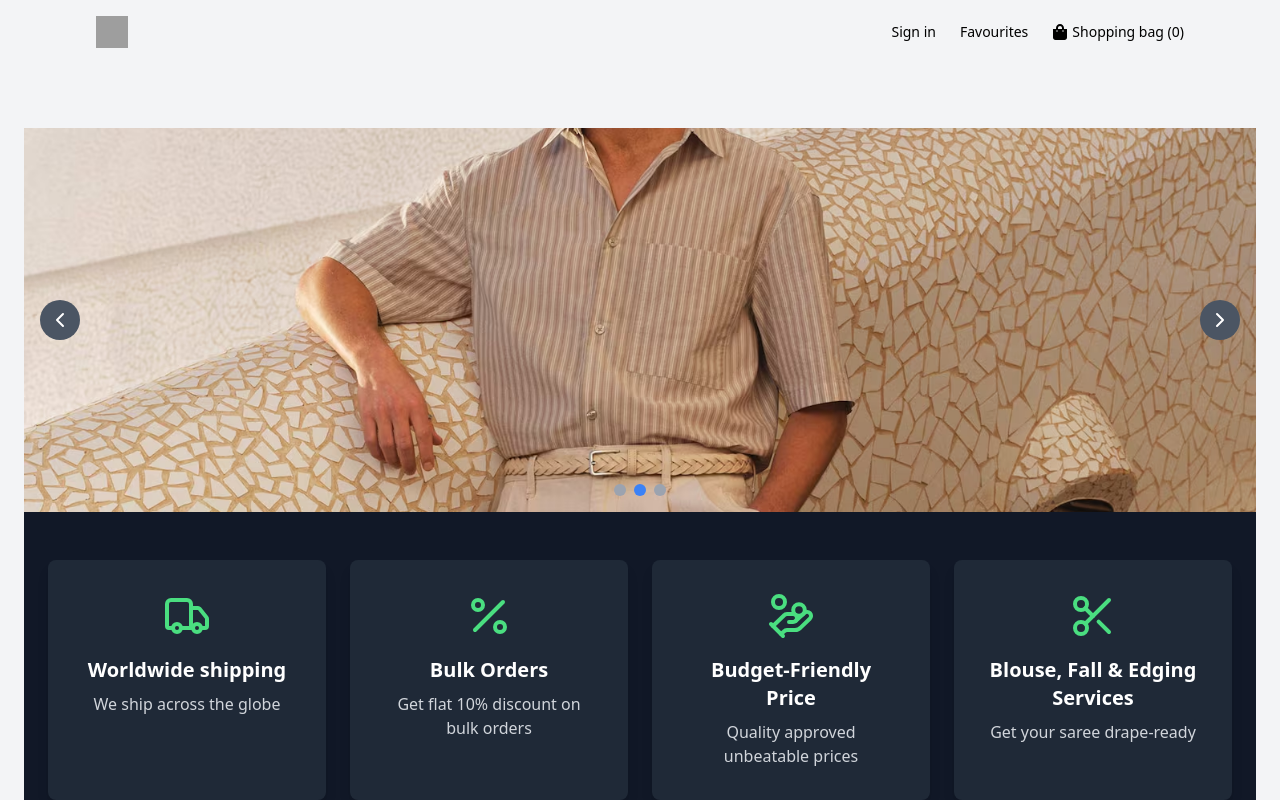
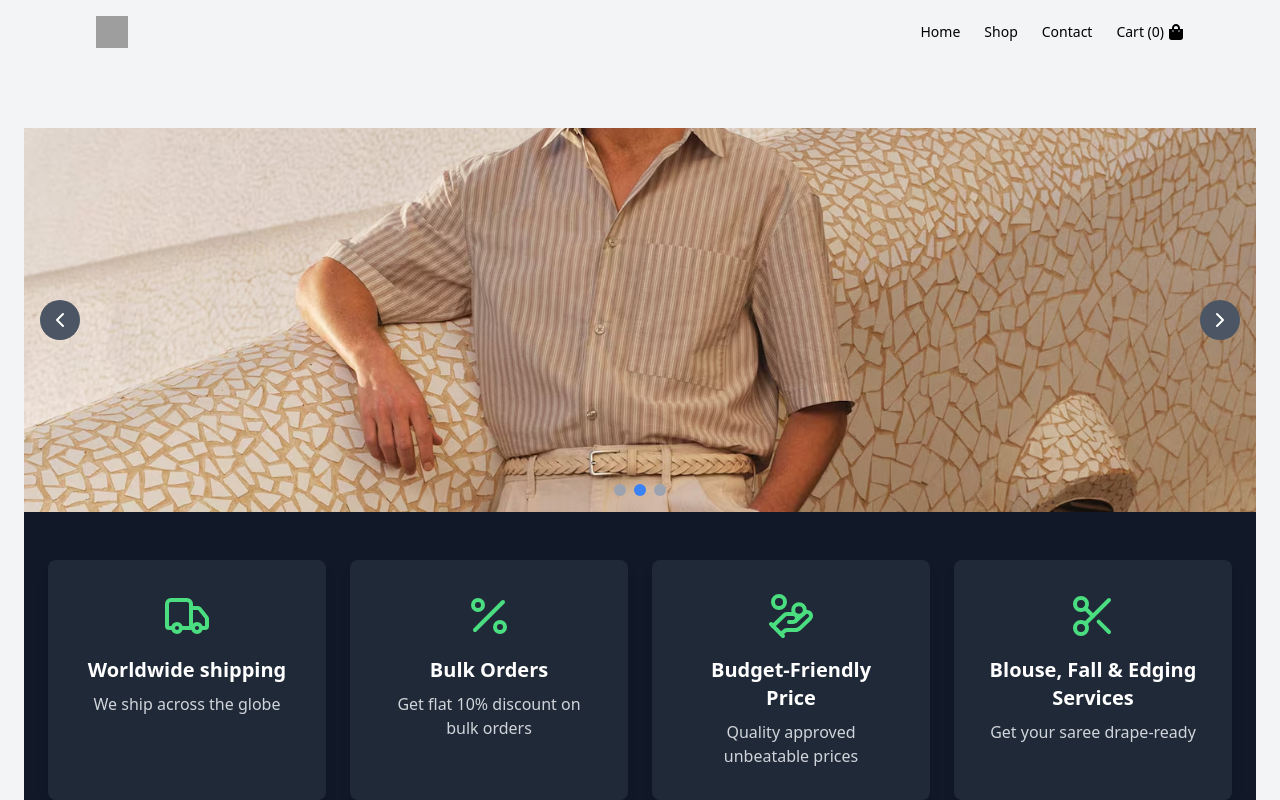
Before and after one commit to Mohanavenkatesh/react.js-ecom, a React (Create React App) app: page / in a window 1280 px wide. Shown: the top 800 px of the page. Built offline with nearby package versions, Linux system fonts and the light colour scheme; grey boxes are pictures that could not be loaded.

Commit message:
Update Navbar.jsx

```diff
--- a/src/components/Navbar.jsx
+++ b/src/components/Navbar.jsx
@@ -29,17 +29,20 @@ export const Navbar = ({ theme, toggleTheme }) => {
 
           {/* Right Side Icons */}
           <div className="hidden md:flex space-x-6 items-center">
-            <Link to={"/Sign in"} className="flex items-center space-x-1 hover:text-gray-500">
+            <Link to={"/"} className="flex items-center space-x-1 ">
               {/* <FaUser /> */}
-              <span className="text-sm">Sign in</span>
+              <span className="text-sm">Home</span>
             </Link>
-            <Link to={"/Favoruites"} className="flex items-center space-x-1 hover:text-gray-500">
+            <Link to={"/Favoruites"} className="flex items-center space-x-1 ">
               {/* <FaHeart /> */}
-              <span className="text-sm">Favourites</span>
+              <span className="text-sm">Shop</span>
+            </Link>
+            <Link to={"/Favoruites"} className="flex items-center space-x-1 ">
+              {/* <FaHeart /> */}
+              <span className="text-sm">Contact</span>
             </Link>
 
-
-            <Link to={"/Cart"} className="flex items-center space-x-1 hover:text-gray-500" ><FaShoppingBag /> <span className="text-sm">Shopping bag (0)</span></Link>
+            <Link to={"/Cart"} className="flex items-center space-x-1 " > <span className="text-sm">Cart (0)</span><FaShoppingBag /></Link>
           </div>
 
           {/* Mobile Menu Button */}
```
